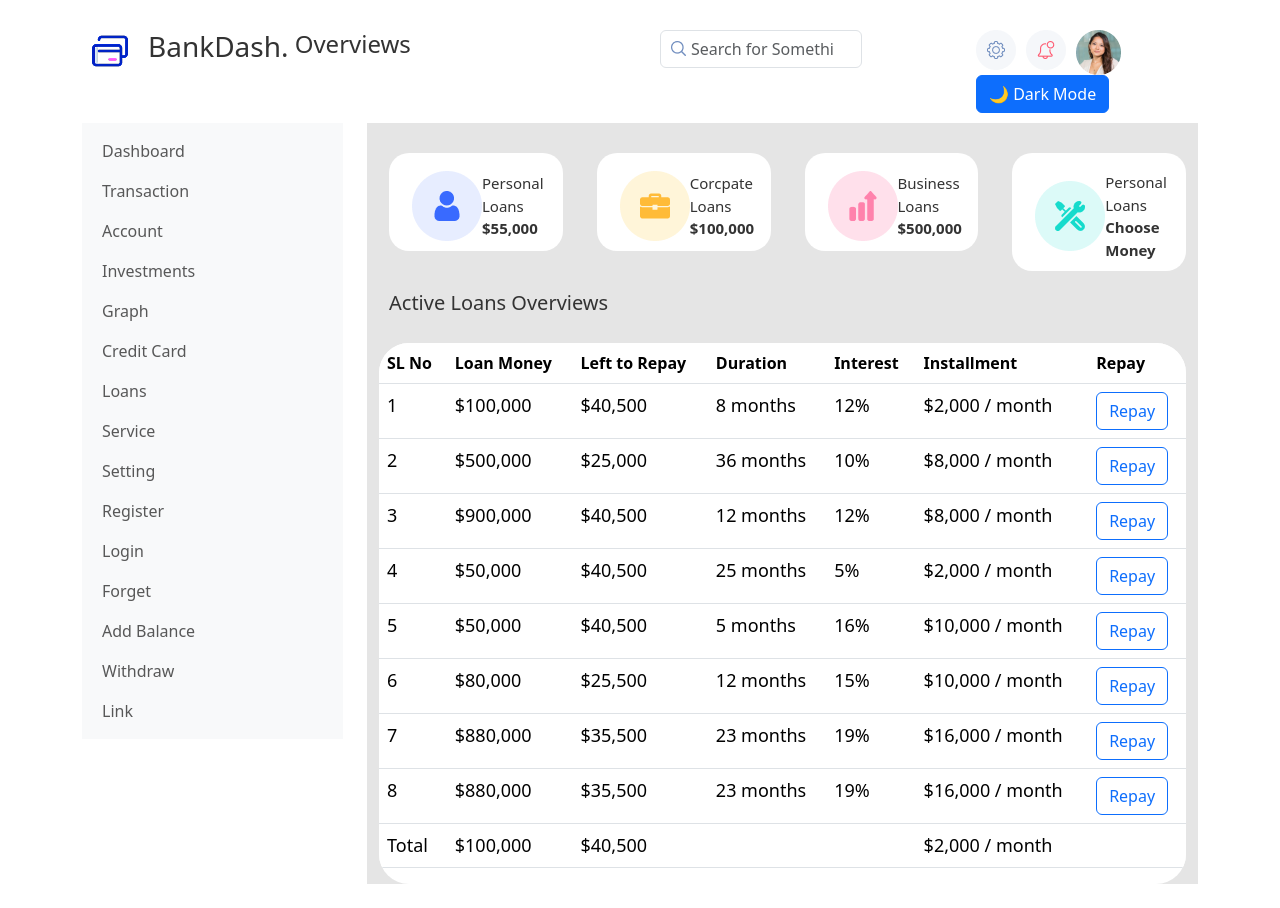
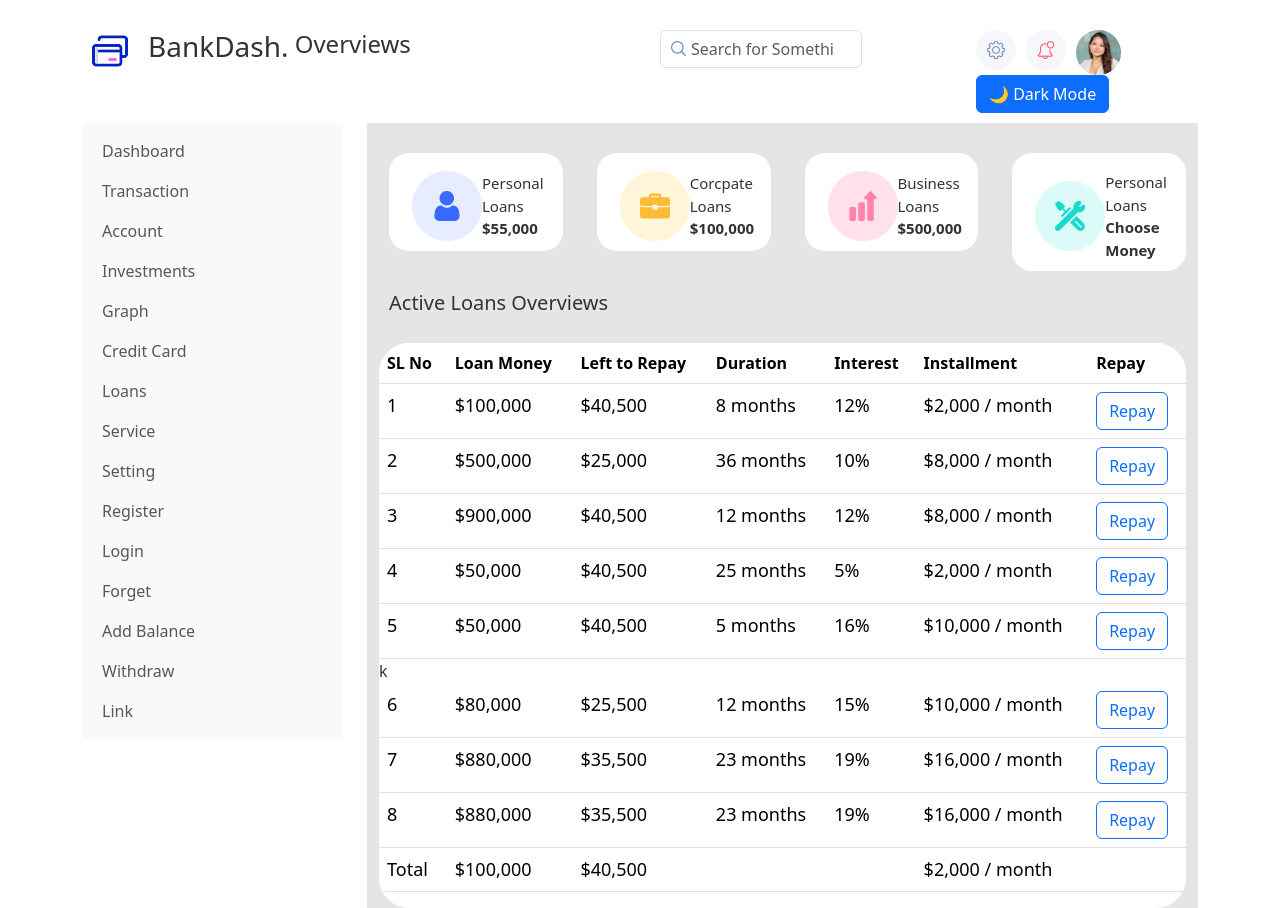
Before and after one commit to bikram4551/BANK, a React (Create React App) app: page /Loans in a window 1280 px wide. Before the commit the page ends 884 px from the top, so only its background shows below. Built offline with nearby package versions, Linux system fonts and the light colour scheme.

Commit message:
Update Loans.js

```diff
--- a/src/Components/Loans.js
+++ b/src/Components/Loans.js
@@ -252,7 +252,7 @@ const Loans = () => {
                                         })
                                     }
                                 </tbody>
-                                <tbody>
+                                <tbody>k
                                     {
                                         Loans5.map((loan, index) => {
                                             return (
```
